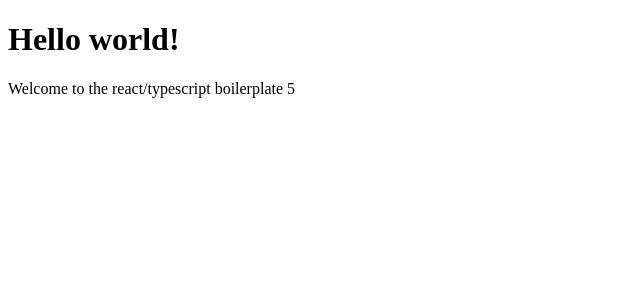
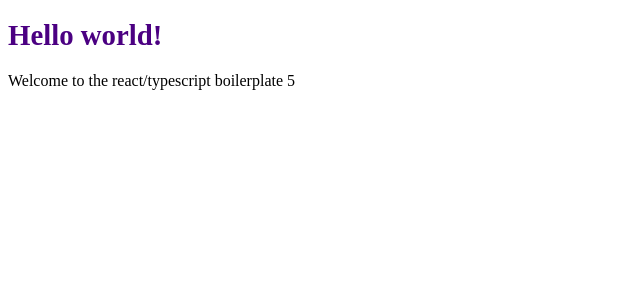
Before and after one commit to bencoveney/ts-react-boilerplate, a React app: page / in a window 1280 px wide. Shown: the top 300 px of the page, without its empty margins (0-640 px from the left). Built offline with nearby package versions, Linux system fonts and the light colour scheme.

Commit message:
stateless component example

```diff
--- a/src/components/app/app.tsx
+++ b/src/components/app/app.tsx
@@ -1,6 +1,8 @@
 import * as React from "react";
 
-export default class App extends React.Component<{}, { count: number; }> {
+import { Header } from "../header/header";
+
+export class App extends React.Component<{}, { count: number; }> {
   public state = { count: 0 };
   private interval: number;
 
@@ -18,7 +20,7 @@ export default class App extends React.Component<{}, { count: number; }> {
   public render() {
     return (
       <div>
-        <h1>Hello world!</h1>
+        <Header value="Hello world!" />
         <div>
           Welcome to the react/typescript boilerplate {this.state.count}
         </div>
--- /dev/null
+++ b/src/components/header/header.tsx
@@ -0,0 +1,10 @@
+import * as React from "react";
+
+const style: Readonly<React.CSSProperties> = {
+  color: "indigo",
+  fontSize: "1.8em",
+};
+
+export const Header: React.SFC<{ value: string }> = (props) => {
+  return <h1 style={style}>{props.value}</h1>;
+};
--- a/src/index.tsx
+++ b/src/index.tsx
@@ -1,6 +1,6 @@
 import * as React from "react";
 import * as ReactDOM from "react-dom";
-import App from "./components/app/app";
+import { App } from "./components/app/app";
 
 const rootEl = document.getElementById("root");
 ReactDOM.render(<App />, rootEl);
```
Also changed, not shown: 3 other files (tests, documents, lock files or other folders).
